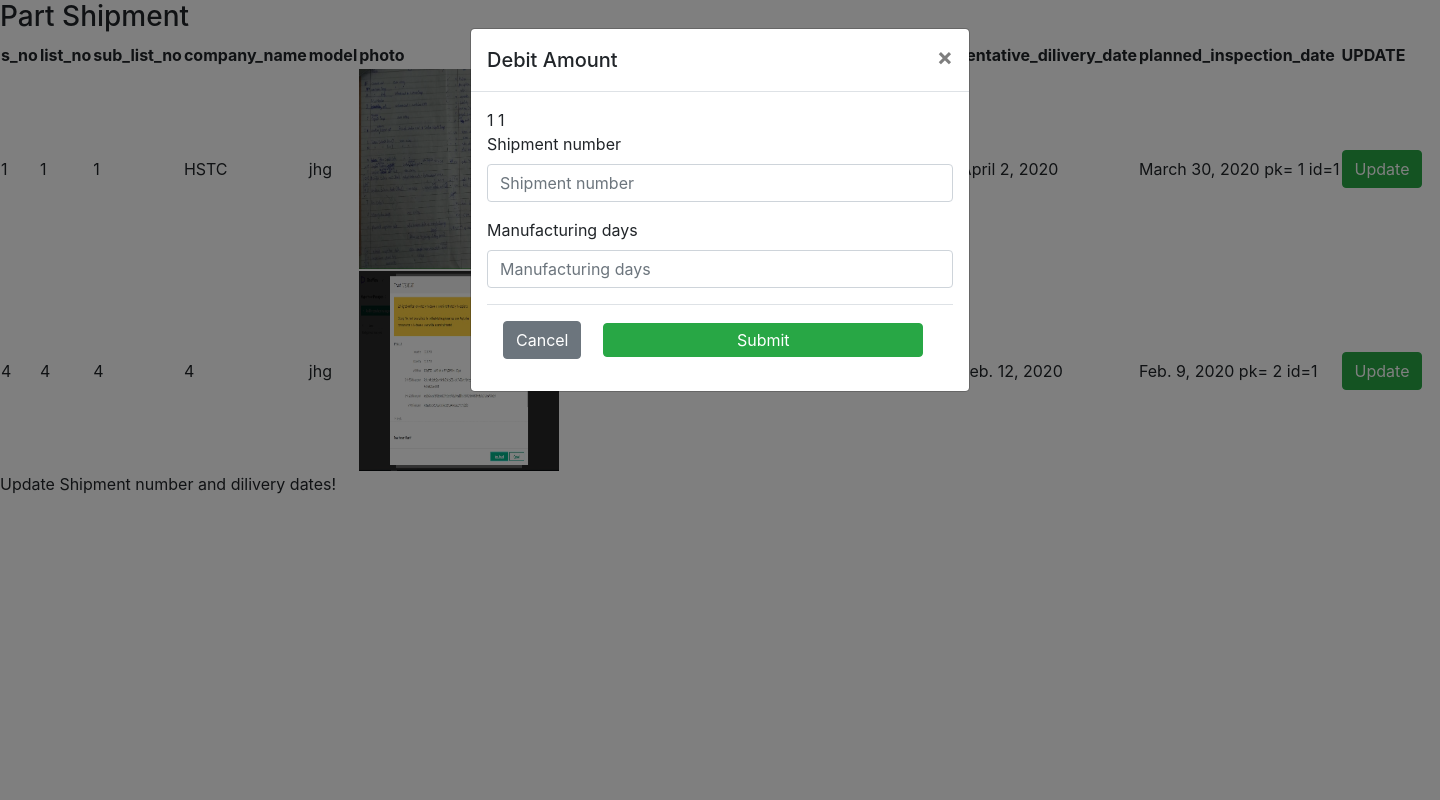
After one commit to bharathnr1/hstc, a Django app: page /customer/dilivery-dates/1 in a window 1440 px wide, after a click on "Update". The commit adds this page. Run offline with Django 3.2, Linux system fonts and the light colour scheme; data comes from the database, SQL or seed files in the repository; some libraries are stand-ins or nearby versions.

Commit message:
Compltd til dilivry Date, Aded pgs for diff stages

```diff
--- /dev/null
+++ b/Backend/hstc/Template/dilivery/DiliveryListView.html
@@ -0,0 +1,188 @@
+{% load static %}
+{% load bootstrap4 %}
+<!DOCTYPE html>
+<html lang="en">
+<head>
+
+    <meta charset="UTF-8">
+    <meta name="viewport" content="width=device-width, initial-scale=1.0">
+    <!-- JS -->
+    <script src="https://ajax.googleapis.com/ajax/libs/jquery/2.1.1/jquery.min.js"></script>
+    <script src="https://stackpath.bootstrapcdn.com/bootstrap/4.1.0/js/bootstrap.min.js"></script>
+
+    <script src="https://cdnjs.cloudflare.com/ajax/libs/bootstrap-datepicker/1.3.0/js/bootstrap-datepicker.js"></script>
+    <link rel="stylesheet" href="https://cdnjs.cloudflare.com/ajax/libs/bootstrap-datepicker/1.3.0/css/datepicker.css"/>
+
+    <!-- CSS -->
+    <link rel="stylesheet" href="https://stackpath.bootstrapcdn.com/bootstrap/4.4.1/css/bootstrap.min.css" integrity="sha384-Vkoo8x4CGsO3+Hhxv8T/Q5PaXtkKtu6ug5TOeNV6gBiFeWPGFN9MuhOf23Q9Ifjh" crossorigin="anonymous">
+
+    <title>Document</title>
+
+    <script>
+        $(document).ready(function(){
+          $(".startdate").datepicker();
+        });
+      </script>
+
+</head>
+<body>
+
+    {% if shipment %}
+    <h1>ONE Shipment</h1>
+    <section class="sec-4" style="">
+        <!-- Button trigger modal -->
+                <button type="button" class="btn btn-success xoxo" data-toggle="modal" data-target="#exampleModal">
+                    Update Dilivery Date
+                </button>
+                <!-- Modal -->
+                <div class="modal fade" id="exampleModal" tabindex="-1" role="dialog" aria-labelledby="exampleModalLabel" aria-hidden="true">
+                    <div class="modal-dialog" role="document">
+                    <div class="modal-content">
+                        <div class="modal-header">
+                        <h5 class="modal-title" id="exampleModalLabel">Debit Amount</h5>
+                        <button type="button" class="close" data-dismiss="modal" aria-label="Close">
+                            <span aria-hidden="true">&times;</span>
+                        </button>
+                        </div>
+                        <div class="modal-body">
+                          <form  method="post">
+                            {{id}}
+                            {% csrf_token %}
+                            {% bootstrap_form partShipmentForm %}
+                            <div class="modal-footer">
+                                  <button type="button" class="btn btn-secondary" data-dismiss="modal">Cancel</button>
+                                  <button class="btn btn-success" style=" display:block; margin:0px auto; padding:1% 30%;" type="submit" name="button">Submit</button>
+                            </div>
+                          </form>
+                        </div>
+                        <!-- <div class="modal-footer">
+                        <button type="button" class="btn btn-secondary" data-dismiss="modal">Cancel</button>
+                        <button type="button" class="btn btn-success">Submit</button>
+                         -->
+                    </div>
+                    </div>
+                </div>
+              </section>
+              <!-- follow me template -->
+
+            <script>
+                $('#exampleModal').on('shown.bs.modal', function () {
+                $('#myInput').trigger('focus')
+                })
+            </script>
+        <table>
+            <thead>
+                <th>s_no</th>
+                <th>list_no</th>
+                <th>sub_list_no</th>
+                <th>company_name</th>
+                <th>model</th>
+                <th>photo</th>
+                <th>dimensions</th>
+                <th>manufacturing_days</th>
+                <th>shipment_number</th>
+                <th>tentative_dilivery_date</th>
+                <th>planned_inspection_date</th>
+            </thead>
+            <tbody>
+
+                {% for i in vendor_queryset %}
+                <tr>
+                <td>{{i.s_no }} </td>
+                <td>{{i.list_no }} </td>
+                <td>{{i.sub_list_no }} </td>
+                <td>{{i.company_name }} </td>
+                <td>{{i.model }} </td>
+                <td> <img src="{{ i.photo.url }}" height="200px" width="200px" class="src"></td>
+                <td>{{i.dimensions }} </td>
+                <td>{{i.manufacturing_days }} </td>
+                <td>{{i.shipment_number }} </td>
+                <td>{{i.tentative_dilivery_date }} </td>
+                <td>{{i.planned_inspection_date }} pk= {{i.pk}} id={{id}}</td>
+        </tr>
+            {% endfor %}
+            </tbody>
+        </table>
+    {% else %}
+        <h3>Part Shipment</h3>
+        <table>
+            <thead>
+                <th>s_no</th>
+                <th>list_no</th>
+                <th>sub_list_no</th>
+                <th>company_name</th>
+                <th>model</th>
+                <th>photo</th>
+                <th>dimensions</th>
+                <th>manufacturing_days</th>
+                <th>shipment_number</th>
+                <th>tentative_dilivery_date</th>
+                <th>planned_inspection_date</th>
+                <th>UPDATE</th>
+            </thead>
+            <tbody>
+
+                {% for i in vendor_queryset %}
+                <tr>
+                <td>{{i.s_no }} </td>
+                <td>{{i.list_no }} </td>
+                <td>{{i.sub_list_no }} </td>
+                <td>{{i.company_name }} </td>
+                <td>{{i.model }} </td>
+                <td> <img src="{{ i.photo.url }}" height="200px" width="200px" class="src"></td>
+                <td>{{i.dimensions }} </td>
+                <td>{{i.manufacturing_days }} </td>
+                <td>{{i.shipment_number }} </td>
+                <td>{{i.tentative_dilivery_date }} </td>
+                <td>{{i.planned_inspection_date }} pk= {{i.pk}} id={{id}}</td>
+                <td>
+                    <button type="button" class="btn btn-success xoxo" data-toggle="modal" data-target="#exampleModal{{i.pk}}" >
+                        Update
+                    </butaton>
+                </td>
+
+            <div class="modal fade" id="exampleModal{{i.pk}}" tabindex="-1" role="dialog" aria-labelledby="exampleModalLabel" aria-hidden="true">
+                <div class="modal-dialog" role="document">
+                <div class="modal-content">
+                    <div class="modal-header">
+                    <h5 class="modal-title" id="exampleModalLabel">Debit Amount</h5>
+                    <button type="button" class="close" data-dismiss="modal" aria-label="Close">
+                        <span aria-hidden="true">&times;</span>
+                    </button>
+                    </div>
+                    <div class="modal-body">
+                    <form  method="post" action="{% url 'customer:updatedates' i.pk id %}">
+                        {{i.pk }} {{id}}
+                        {% csrf_token %}
+                        {% bootstrap_form partShipmentForm %}
+                        <div class="modal-footer">
+                            <button type="button" class="btn btn-secondary" data-dismiss="modal">Cancel</button>
+                            <button class="btn btn-success" style=" display:block; margin:0px auto; padding:1% 30%;" type="submit" name="button">Submit</button>
+                        </div>
+                    </form>
+                    </div>
+                </div>
+                </div>
+            </div>
+        </tr>
+        <script>
+            $('#exampleModal{{i.pk}}').on('shown.bs.modal', function () {
+            $('#myInput').trigger('focus')
+            })
+        </script>
+            {% endfor %}
+            </tbody>
+        </table>
+    {% endif %}
+
+    Update Shipment number and dilivery dates!
+
+    <script>
+        // '.tbl-content' consumed little space for vertical scrollbar, scrollbar width depend on browser/os/platfrom. Here calculate the scollbar width .
+        $(window).on("load resize ", function() {
+        var scrollWidth = $('.tbl-content').width() - $('.tbl-content table').width();
+        $('.tbl-header').css({'padding-right':scrollWidth});
+        }).resize();
+    </script>
+</body>
+</html>
--- a/Backend/hstc/customer/forms.py
+++ b/Backend/hstc/customer/forms.py
@@ -10,3 +10,26 @@ class main_customer_form(forms.ModelForm):
     class Meta:
         model=Customer
         fields = '__all__'
+
+class shipment_selection(forms.ModelForm):
+    class Meta:
+        model=Customer
+        fields = ["shipment_type",]
+
+class dilivery_selection(forms.ModelForm):
+    class Meta:
+        model=Customer
+        fields = ["shipment_type",]
+
+class oneshipment_form(forms.Form):
+    dilivery_date = forms.DateField(label='Select the Dilivery Date')
+
+
+class partShipmentForm(forms.ModelForm):
+    class Meta:
+        model = Customer_Details
+        fields = ("shipment_number",'manufacturing_days',)
+        widgets = {
+            'manufacturing_days': forms.TextInput(attrs={'class':'form-control'}),
+            'shipment_number': forms.TextInput(attrs={'class':'form-control'}),
+            }
--- a/Backend/hstc/customer/urls.py
+++ b/Backend/hstc/customer/urls.py
@@ -14,11 +14,8 @@ urlpatterns = [
     path('main_edit/<int:pk>', views.main_Customer_Update.as_view(), name='main_customer-edit'),
     path('main_delete/<int:pk>', views.main_Customer_Delete.as_view(), name="main_customer-delete"),
 
-    path('sendCPI/<int:pk>', views.send_CPI, name="send_CPI"),
-
 #Customer Paths
 
-    path('customer-details/<int:pk>/', views.Customer_Detail.as_view(), name='customer-detail'),
     path('customer-forms/<int:pk>', views.Customer_Create, name='customer-create'),
     path('edit/<int:pk>', views.Customer_Update.as_view(), name='customer-edit'),
     path('delete/<int:pk>', views.Customer_Delete.as_view(), name="customer-delete"),
@@ -26,6 +23,14 @@ urlpatterns = [
 
 #Customer_PI Paths
 
+    path('sendCPI/<int:pk>', views.send_CPI, name="send_CPI"),
+    path('update-customer-PI/<int:pk>', views.CustomerPI_Update.as_view(), name="CustomerPI_Update"),
+    path('customer_pi_list/<int:pk>', views.customer_pi_list, name="customer_pi_list"),
+
+#DiliveryDates:
+    path('shipment-type/<int:pk>', views.shipment_type, name="shipment_type"),
+    path('dilivery-dates/<int:pk>', views.dilivery_dates, name="dilivery_dates"),
+    path('updatedates/<int:pk>/<int:id>', views.updatedates, name="updatedates"),
     # path('', views.Vendor_List.as_view(), name='vendor-list'),
     # path('vendor-details/<int:pk>/', views.Vendor_Detail.as_view(), name='vendor-detail'),
     # path('vendor-forms/ThankYou/', views.form_submission, name='form-submit'),
--- a/Backend/hstc/customer/views.py
+++ b/Backend/hstc/customer/views.py
@@ -9,7 +9,7 @@ from django.views.generic.list import ListView
 from django.views.generic.edit import CreateView, FormView, UpdateView, DeleteView
 
 #My Imports
-from .forms import customer_form, main_customer_form
+from .forms import customer_form, main_customer_form, shipment_selection, oneshipment_form, partShipmentForm
 from .models import Customer_Details, Customer
 from django.conf import settings
 
@@ -17,9 +17,8 @@ from django.conf import settings
 from django.core.mail import send_mail, send_mass_mail
 from django.core.mail import EmailMessage
 
-#Excell Modules
-import xlwt, os
-from datetime import datetime
+#Python Modules
+import xlwt, os, datetime
 
 #Retrieve Objects
 from django.shortcuts import get_object_or_404
@@ -90,14 +89,16 @@ def Customer_Create(request, pk):
             print("Form is Saved and you are redirected to list page")
             return HttpResponseRedirect(reverse('customer:main_customer-detail', args=[pk]))
     return render(request, "customer/customer_details_form.html", {"form":info_form})
+""" UPload and download button for Excell Sheets needs to be added.
+    Change form for creation
+    put formulae for fields
+"""
 
-class Customer_Detail(DetailView):
-    model = Customer_Details
-    template_name='customer/customer_detail.html'
+def customer_pi_list(request, pk):
+    customer_object = get_object_or_404(Customer, pk=pk)
+    vendor_object = Customer_Details.objects.filter(customer=customer_object).all()
+    return render(request, "customer_PI/customer_pi_list.html", {"customer_object":customer_object, "vendor_object":vendor_object})
 
-    def get_context_data(self, **kwargs):
-        context = super().get_context_data(**kwargs)
-        return context
 
 class Customer_Update(UpdateView):
     model = Customer_Details
@@ -105,7 +106,7 @@ class Customer_Update(UpdateView):
 
 class Customer_Delete(DeleteView):
     model=Customer_Details
-    success_url = reverse_lazy('customer:customer-list')
+    success_url = reverse_lazy('customer:main_customer-list')
 
 def send_CPI(request, pk):
     customer_object = get_object_or_404(Customer, pk=pk)
@@ -116,10 +117,9 @@ def send_CPI(request, pk):
     style0 = xlwt.easyxf('font: name Times New Roman, bold on')
     style1 = xlwt.easyxf(num_format_str='D-MMM-YY')
     style2 = xlwt.easyxf('font: name Times New Roman')
-
+    """ Create field in model for saving customer PI File, for reupload, you wold need to delete the old file. """
     wb = xlwt.Workbook()
     ws = wb.add_sheet('PI LIST')
-
     ws.write(0, 0,  "S No.",   style0)
     ws.write(0, 1,  "List No.",   style0)
     ws.write(0, 2,  "Sub-List No.",   style0)
@@ -182,6 +182,29 @@ def send_CPI(request, pk):
     os.remove(x)
     return HttpResponseRedirect(reverse('customer:main_customer-detail', args=[pk]))
 
+class CustomerPI_Update(UpdateView):
+    model = Customer_Details
+    fields = ['s_no',
+            'list_no',
+            'sub_list_no',
+            'description',
+            'model',
+            'photo',
+            'dimensions',
+            'remarks',
+            'unit',
+            'unit_price',
+            'qty',
+            'customer_amount',
+            'customer_amount_after_discount',
+            'token_deposit_customer',
+            'token_deposit_HSTC',
+            'token_deposit_date',
+            'CBM_m3',
+            'ctns',
+            'gross_weight_kgs',
+            'net_weight_kgs',]
+    template_name = 'customer_PI/Customer_PI_details_form.html'
 # Customer PI Requirements:
 # 1. Create Customer PI forms
 # 2. Create a View for Customer PI
@@ -195,3 +218,59 @@ def send_CPI(request, pk):
 # If supose any changes is required the add, edit and delete will be there.
 # They will make changes will be done on excell sheet, so there will be re upload button for same thing.
 # for reupload old object is deleted and will create another then same thing send PI Buton and Send Contract Email Button
+
+def shipment_type(request, pk):
+    ss=shipment_selection()
+    print("ss created and settings")
+    if request.method == "POST":
+        form = shipment_selection(request.POST)
+        print("request confirmed")
+        print(form.errors)
+        if form.is_valid():
+            print("forms valid")
+            temp = form.save(commit=False)
+            ix=Customer.objects.filter(id=pk)
+            print(pk)
+            ix.update(shipment_type=temp.shipment_type)
+            print("Rendring to dilivery dates.")
+            return HttpResponseRedirect(reverse('customer:dilivery_dates',args=[pk]))
+    return render(request, 'dilivery/shipment_types.html', {"form":ss})
+
+def dilivery_dates(request, pk):
+    customer_object = get_object_or_404(Customer, pk=pk)
+    vendor_queryset = Customer_Details.objects.filter(customer=customer_object).all()
+    y= partShipmentForm()
+    if customer_object.shipment_type == "One Shipment":
+        x=oneshipment_form()
+        if request.method == "POST":
+            post_form = oneshipment_form(request.POST)
+            if post_form.is_valid():
+                dates = post_form.cleaned_data["dilivery_date"]
+                for i in vendor_queryset:
+                    i.tentative_dilivery_date= dates
+                    i.planned_inspection_date=( dates - datetime.timedelta(days=3))
+                    i.shipment_number=1
+                    i.save()
+                return render(request, "dilivery/DiliveryListView.html", {"vendor_queryset":vendor_queryset, "partShipmentForm":x,"id":pk, "shipment":customer_object.shipment_type})
+        return render(request, "dilivery/oneshipment.html", { "x":x })
+    elif customer_object.shipment_type == "Part Shipments":
+        return render(request, "dilivery/DiliveryListView.html", {"vendor_queryset" : vendor_queryset, "partShipmentForm":y, "id":pk, "shipment": None})
+
+def updatedates(request, pk, id):
+    print("ID: ",id)
+    print("/n PK: ", pk)
+    print(request.POST.get('previous_page'))
+    if request.method=="POST":
+        form = partShipmentForm(request.POST)
+        if form.is_valid():
+            x=get_object_or_404(Customer_Details, pk=pk)
+            tent_date= x.advance_balance_date + datetime.timedelta(days=form.cleaned_data["manufacturing_days"])
+            print(tent_date)
+            x.planned_inspection_date = tent_date -  datetime.timedelta(days=3)
+            print(x.planned_inspection_date)
+            x.shipment_number=form.cleaned_data["shipment_number"]
+            x.manufacturing_days=form.cleaned_data["manufacturing_days"]
+            x.tentative_dilivery_date = tent_date
+            print(x.tentative_dilivery_date)
+            x.save()
+    return HttpResponseRedirect(reverse('customer:dilivery_dates',args=[id]))
--- a/Backend/hstc/hstc/settings.py
+++ b/Backend/hstc/hstc/settings.py
@@ -37,7 +37,8 @@ INSTALLED_APPS = [
     'django.contrib.sessions',
     'django.contrib.messages',
     'django.contrib.staticfiles',
-    'customer'
+    'customer',
+    'bootstrap4',
 ]
 
 MIDDLEWARE = [
```
Also changed, not shown: Backend/hstc/Template/customer/customer_detail.html (deleted, +0 -16 lines), Backend/hstc/Template/customer/customer_list.html (deleted, +0 -20 lines), Backend/hstc/Template/customer_PI/customer_pi_list.html (added, +69 -0 lines), Backend/hstc/Template/dilivery/oneshipment.html (added, +15 -0 lines), Backend/hstc/Template/dilivery/shipment_types.html (added, +16 -0 lines), Backend/hstc/Template/main_customer/main_customer_detail.html (+28 -37 lines), Backend/hstc/customer/models.py (+12 -1 lines), Backend/hstc/customer/migrations/0001_initial.py, Backend/hstc/db.sqlite3, Backend/hstc/media/Trust_Cert_Prompt_Before_creating_HM1.jpeg (added), Backend/hstc/media/WhatsApp_Image_2020-03-22_at_20.58.13_jv71xAP.jpeg (added).
